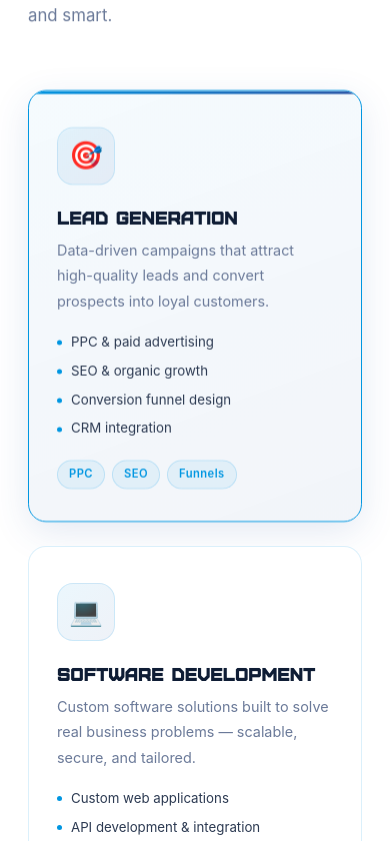
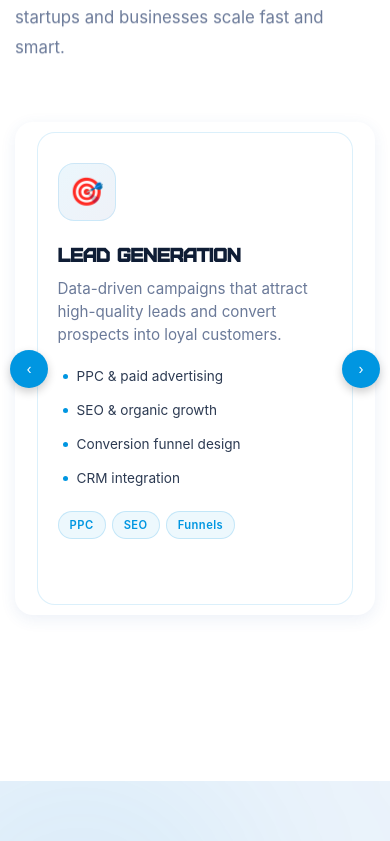
Before and after one commit to Crazyshinobi/digitawn, a React (Vite) app: page / in a window 390 px wide. Shown: the part 1443-2284 px from the top of the page. Built offline with nearby package versions, Linux system fonts and the light colour scheme.

Commit message:
added digital marketing as services

```diff
--- a/src/components/Services.css
+++ b/src/components/Services.css
@@ -137,7 +137,7 @@
   font-weight: 600;
 }
 
-.services-grid .service-card:nth-child(4) { grid-column: 1; }
+/* .services-grid .service-card:nth-child(4) { grid-column: 1; } */
 .services-grid .service-card:nth-child(5) { grid-column: 2; }
 
 @media (max-width: 900px) {
@@ -148,3 +148,144 @@
 @media (max-width: 580px) {
   .services-grid { grid-template-columns: 1fr; }
 }
+
+/* Hide mobile carousel by default */
+.mobile-carousel {
+  display: none;
+}
+
+/* Desktop grid styles */
+.desktop-grid {
+  display: grid;
+  grid-template-columns: repeat(3, 1fr);
+  gap: 24px;
+}
+
+@media (max-width: 900px) {
+  .desktop-grid {
+    grid-template-columns: repeat(2, 1fr);
+  }
+}
+
+@media (max-width: 580px) {
+
+  .services .container {
+    padding: 0 15px;
+  }
+
+  .desktop-grid {
+    display: none;
+  }
+
+.mobile-carousel {
+    display: block;
+    position: relative;
+    margin-top: 20px;
+  }
+  .carousel-container {
+    position: relative;
+    display: flex;
+    align-items: center;
+    width: 100%;
+  }
+
+  .carousel-track {
+    width: 100%;
+    overflow: hidden;
+    border-radius: var(--radius);
+    /* Subtle shadow so the card doesn't look flat */
+    box-shadow: var(--shadow-sm);
+    padding: 10px 0;
+  }
+
+  .carousel-slides {
+    display: flex;
+    transition: transform 0.4s cubic-bezier(0.4, 0, 0.2, 1);
+  }
+
+  .carousel-slide {
+    flex: 0 0 88%; /* SHRINK CARD: This leaves 6% gap on each side */
+    margin: 0 6%;   /* SPACE: Centers the card within the track */
+    background: var(--bg-white);
+    border: 1.5px solid var(--border);
+    border-radius: var(--radius);
+    padding: 30px 20px;
+    box-sizing: border-box;
+    position: relative;
+    /* Fix alignment of internal text */
+    text-align: left;
+  }
+  /* Buttons: Positioned absolutely for better alignment */
+.carousel-btn {
+    position: absolute;
+    top: 50%;
+    transform: translateY(-50%);
+    z-index: 100; /* Ensure it stays above everything */
+    width: 38px;
+    height: 38px;
+    background: var(--primary);
+    border: none;
+    color: white;
+    border-radius: 50%;
+    display: flex;
+    align-items: center;
+    justify-content: center;
+    box-shadow: 0 4px 10px rgba(0,0,0,0.2);
+  }
+
+  .carousel-btn.prev {
+    left: -5px; /* Pulls button slightly off the card edge */
+  }
+
+  .carousel-btn.next {
+    right: -5px;
+  }
+
+  .carousel-btn:active {
+    transform: translateY(-50%) scale(0.9);
+  }
+
+  .carousel-slide .service-features {
+    padding-left: 5px;
+    margin-bottom: 15px;
+  }
+
+  .carousel-slide .service-features li {
+    font-size: 0.85rem;
+    line-height: 1.4;
+    margin-bottom: 8px;
+  }
+
+  .carousel-slide .service-tags {
+    justify-content: flex-start;
+    gap: 6px;
+  }
+
+  /* Prevent Header overlap in your screenshot */
+  .section-title {
+    font-size: 1.8rem;
+    line-height: 1.2;
+    margin-top: 40px;
+  }
+
+
+  /* Content Spacing */
+  .carousel-slide .service-title {
+    font-size: 1.2rem;
+    font-weight: 700;
+    margin-bottom: 12px;
+    letter-spacing: -0.02em;
+  }
+
+  .carousel-slide .service-desc {
+    font-size: 0.95rem;
+    line-height: 1.5;
+    margin-bottom: 20px;
+    color: var(--text-muted);
+  }
+
+  .carousel-dots {
+    margin-top: 30px;
+    gap: 8px;
+  }
+}
--- a/src/components/Services.jsx
+++ b/src/components/Services.jsx
@@ -1,67 +1,216 @@
-import './Services.css';
-import Animate from './Animate';
+import "./Services.css";
+import Animate from "./Animate";
+import { useState, useEffect } from "react";
 
 const services = [
   {
-    icon: '🎯',
-    title: 'Lead Generation',
-    desc: 'Data-driven campaigns that attract high-quality leads and convert prospects into loyal customers.',
-    features: ['PPC & paid advertising', 'SEO & organic growth', 'Conversion funnel design', 'CRM integration'],
-    tags: ['PPC', 'SEO', 'Funnels'],
+    icon: "🎯",
+    title: "Lead Generation",
+    desc: "Data-driven campaigns that attract high-quality leads and convert prospects into loyal customers.",
+    features: [
+      "PPC & paid advertising",
+      "SEO & organic growth",
+      "Conversion funnel design",
+      "CRM integration",
+    ],
+    tags: ["PPC", "SEO", "Funnels"],
     featured: true,
   },
   {
-    icon: '💻',
-    title: 'Software Development',
-    desc: 'Custom software solutions built to solve real business problems — scalable, secure, and tailored.',
-    features: ['Custom web applications', 'API development & integration', 'SaaS product development', 'Cloud deployment'],
-    tags: ['Custom Apps', 'APIs', 'SaaS'],
+    icon: "📈",
+    title: "Digital Marketing",
+    desc: "Full-funnel digital marketing strategies that boost visibility, drive targeted traffic, and maximize ROI.",
+    features: [
+      "Meta Ads (Facebook & Instagram)",
+      "Google Ads (Search & Display)",
+      "SEO & keyword research",
+      "Social Media Management",
+      "SMO",
+    ],
+    tags: ["Meta Ads", "Google Ads", "SEO", "SMO"],
   },
   {
-    icon: '🌐',
-    title: 'Web Development',
-    desc: 'Modern, fast, and responsive websites that make a lasting impression and drive measurable results.',
-    features: ['React & Next.js websites', 'E-commerce solutions', 'CMS integration', 'Performance optimization'],
-    tags: ['React', 'Next.js', 'CMS'],
+    icon: "💻",
+    title: "Software Development",
+    desc: "Custom software solutions built to solve real business problems — scalable, secure, and tailored.",
+    features: [
+      "Custom web applications",
+      "API development & integration",
+      "SaaS product development",
+      "Cloud deployment",
+    ],
+    tags: ["Custom Apps", "APIs", "SaaS"],
   },
   {
-    icon: '📱',
-    title: 'App Development',
-    desc: 'Native and cross-platform mobile apps that deliver seamless user experiences on iOS and Android.',
-    features: ['iOS & Android apps', 'React Native development', 'UI/UX design', 'App Store publishing'],
-    tags: ['iOS', 'Android', 'React Native'],
+    icon: "🌐",
+    title: "Web Development",
+    desc: "Modern, fast, and responsive websites that make a lasting impression and drive measurable results.",
+    features: [
+      "React & Next.js websites",
+      "E-commerce solutions",
+      "CMS integration",
+      "Performance optimization",
+    ],
+    tags: ["React", "Next.js", "CMS"],
   },
   {
-    icon: '📣',
-    title: 'Social Media Handling',
-    desc: 'Strategic content creation, community management, and growth campaigns that build your brand.',
-    features: ['Content strategy & creation', 'Community management', 'Paid social campaigns', 'Analytics & reporting'],
-    tags: ['Content', 'Growth', 'Analytics'],
+    icon: "📱",
+    title: "App Development",
+    desc: "Native and cross-platform mobile apps that deliver seamless user experiences on iOS and Android.",
+    features: [
+      "iOS & Android apps",
+      "React Native development",
+      "UI/UX design",
+      "App Store publishing",
+    ],
+    tags: ["iOS", "Android", "React Native"],
+  },
+  {
+    icon: "📣",
+    title: "Social Media Handling",
+    desc: "Strategic content creation, community management, and growth campaigns that build your brand.",
+    features: [
+      "Content strategy & creation",
+      "Community management",
+      "Paid social campaigns",
+      "Analytics & reporting",
+    ],
+    tags: ["Content", "Growth", "Analytics"],
   },
 ];
 
 export default function Services() {
+  const [currentIndex, setCurrentIndex] = useState(0);
+  const [isMobile, setIsMobile] = useState(false);
+
+  useEffect(() => {
+    const checkMobile = () => {
+      setIsMobile(window.innerWidth <= 580);
+    };
+    checkMobile();
+    window.addEventListener("resize", checkMobile);
+    return () => window.removeEventListener("resize", checkMobile);
+  }, []);
+
+  const nextSlide = () => {
+    setCurrentIndex((prev) => (prev + 1) % services.length);
+  };
+
+  const prevSlide = () => {
+    setCurrentIndex((prev) => (prev - 1 + services.length) % services.length);
+  };
+
+  const goToSlide = (index) => {
+    setCurrentIndex(index);
+  };
+
   return (
     <section id="services" className="services">
       <div className="container">
         <Animate variant="fade-up" className="section-header">
           <span className="section-label">What We Do</span>
-          <h2 className="section-title">Services That <span className="gradient-text">Drive Growth</span></h2>
-          <p className="section-subtitle">End-to-end digital solutions designed to help startups and businesses scale fast and smart.</p>
+          <h2 className="section-title">
+            Services That <span className="gradient-text">Drive Growth</span>
+          </h2>
+          <p className="section-subtitle">
+            End-to-end digital solutions designed to help startups and
+            businesses scale fast and smart.
+          </p>
         </Animate>
 
-        <div className="services-grid">
+        {/* Desktop Grid View */}
+        <div className="services-grid desktop-grid">
           {services.map((s, i) => (
-            <Animate key={s.title} variant="fade-up" delay={`${i * 90}ms`} className={`service-card ${s.featured ? 'featured' : ''}`}>
+            <Animate
+              key={s.title}
+              variant="fade-up"
+              delay={`${i * 90}ms`}
+              className={`service-card ${s.featured ? "featured" : ""}`}
+            >
               <div className="card-glow" />
               <div className="service-icon-wrap">{s.icon}</div>
               <h3 className="service-title">{s.title}</h3>
               <p className="service-desc">{s.desc}</p>
-              <ul className="service-features">{s.features.map(f => <li key={f}>{f}</li>)}</ul>
-              <div className="service-tags">{s.tags.map(tag => <span key={tag} className="tag">{tag}</span>)}</div>
+              <ul className="service-features">
+                {s.features.map((f) => (
+                  <li key={f}>{f}</li>
+                ))}
+              </ul>
+              <div className="service-tags">
+                {s.tags.map((tag) => (
+                  <span key={tag} className="tag">
+                    {tag}
+                  </span>
+                ))}
+              </div>
             </Animate>
           ))}
         </div>
+
+        {/* Mobile Carousel View */}
+        {isMobile && (
+          <div className="mobile-carousel">
+            <div className="carousel-container">
+              <button
+                className="carousel-btn prev"
+                onClick={prevSlide}
+                aria-label="Previous"
+              >
+                ‹
+              </button>
+
+              <div className="carousel-track">
+                <div
+                  className="carousel-slides"
+                  style={{ transform: `translateX(-${currentIndex * 100}%)` }}
+                >
+                  {services.map((s, i) => (
+                    <div
+                      key={s.title}
+                      className={`carousel-slide ${s.featured ? "featured" : ""}`}
+                    >
+                      <div className="card-glow" />
+                      <div className="service-icon-wrap">{s.icon}</div>
+                      <h3 className="service-title">{s.title}</h3>
+                      <p className="service-desc">{s.desc}</p>
+                      <ul className="service-features">
+                        {s.features.slice(0, 4).map((f) => (
+                          <li key={f}>{f}</li>
+                        ))}
+                      </ul>
+                      <div className="service-tags">
+                        {s.tags.map((tag) => (
+                          <span key={tag} className="tag">
+                            {tag}
+                          </span>
+                        ))}
+                      </div>
+                    </div>
+                  ))}
+                </div>
+              </div>
+
+              <button
+                className="carousel-btn next"
+                onClick={nextSlide}
+                aria-label="Next"
+              >
+                ›
+              </button>
+            </div>
+
+            <div className="carousel-dots">
+              {services.map((_, idx) => (
+                <button
+                  key={idx}
+                  className={`dot ${idx === currentIndex ? "active" : ""}`}
+                  onClick={() => goToSlide(idx)}
+                  aria-label={`Go to slide ${idx + 1}`}
+                />
+              ))}
+            </div>
+          </div>
+        )}
       </div>
     </section>
   );
```
